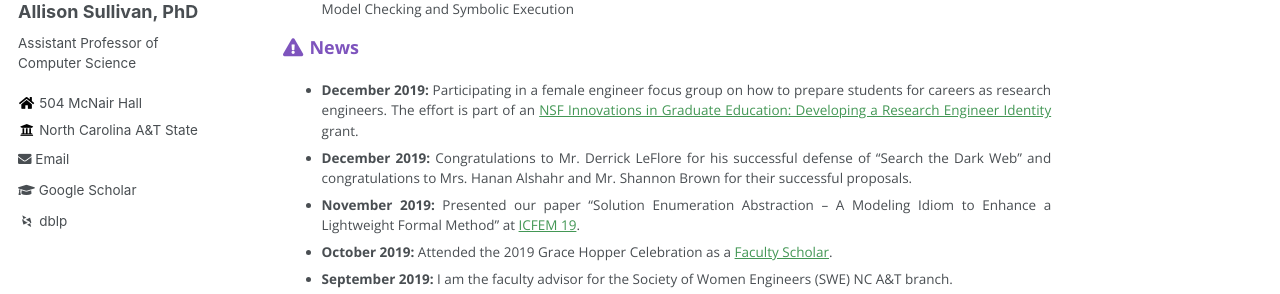
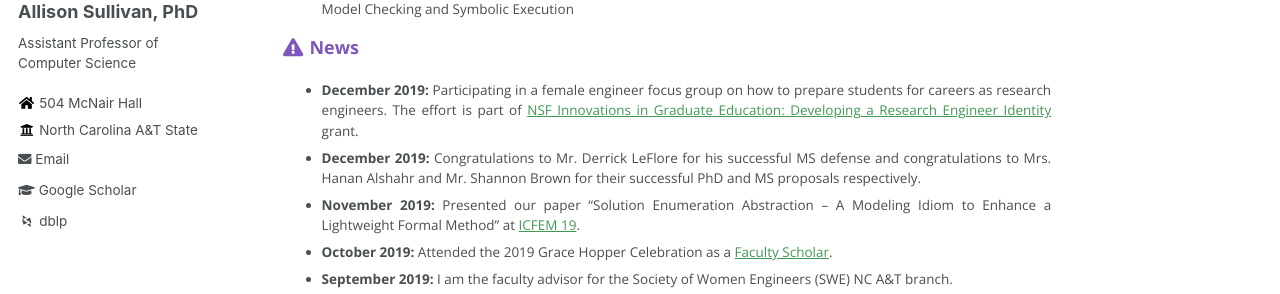
Before and after one commit to Allisonius/allisonius.github.io, a Jekyll site: the page built from _pages/about.md, in a window 1280 px wide and 900 px high, scrolled down 303 px. Shown: the part 179-473 px from the top of the window. Built offline with Jekyll 4.4.1, drawn with Linux system fonts in a browser that asks for light colours; some web fonts are replaced.

Commit message:
Update about.md

```diff
--- a/_pages/about.md
+++ b/_pages/about.md
@@ -27,8 +27,8 @@ Mutation Testing
 Checking and Symbolic Execution
 
 ### <i class="fa fa-fw fa-exclamation-triangle" aria-hidden="true"></i> News
- * **December 2019:** Participating in a female engineer focus group on how to prepare students for careers as research engineers. The effort is part of an [NSF Innovations in Graduate Education: Developing a Research Engineer Identity](https://www.nsf.gov/awardsearch/showAward?AWD_ID=1856346&HistoricalAwards=false) grant.
- * **December 2019:** Congratulations to Mr. Derrick LeFlore for his successful defense of "Search the Dark Web" and congratulations to Mrs. Hanan Alshahr and Mr. Shannon Brown for their successful proposals.
+ * **December 2019:** Participating in a female engineer focus group on how to prepare students for careers as research engineers. The effort is part of [NSF Innovations in Graduate Education: Developing a Research Engineer Identity](https://www.nsf.gov/awardsearch/showAward?AWD_ID=1856346&HistoricalAwards=false) grant.
+ * **December 2019:** Congratulations to Mr. Derrick LeFlore for his successful MS defense and congratulations to Mrs. Hanan Alshahr and Mr. Shannon Brown for their successful PhD and MS proposals respectively.
  * **November 2019:** Presented our paper "Solution Enumeration Abstraction -- A Modeling Idiom to Enhance a Lightweight Formal Method" at [ICFEM 19](http://csse.szu.edu.cn/icfem2019/).
 * **October 2019:** Attended the 2019 Grace Hopper Celebration as a [Faculty Scholar](https://ghc.anitab.org/2019-student-academic/scholarships/our-ghc-19-scholars-2/attachment/sullivan-allison/).
  * **September 2019:** I am the faculty advisor for the Society of Women Engineers (SWE) NC A&T branch.
```
